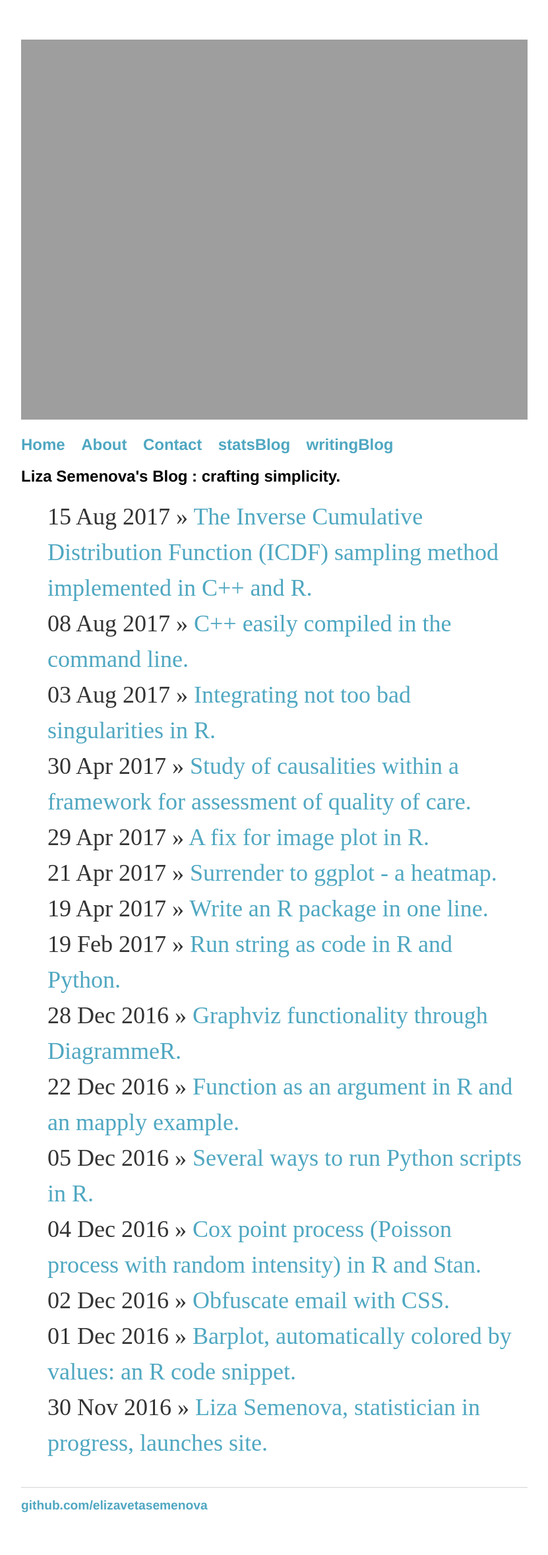
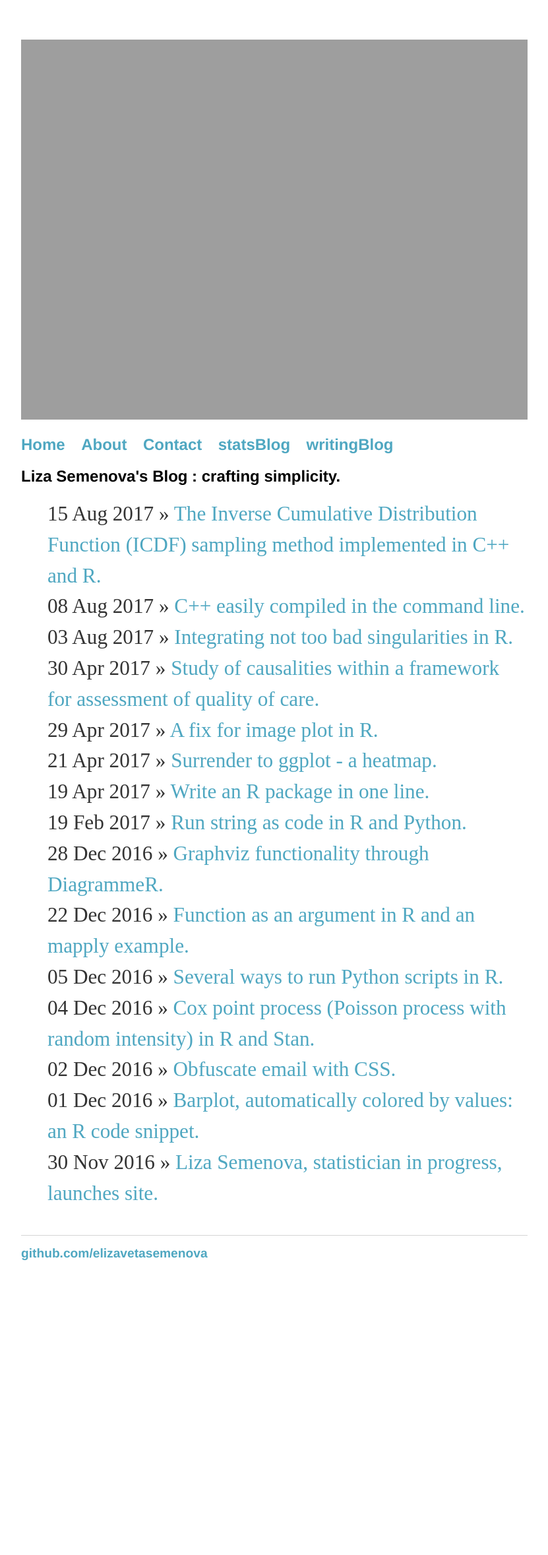
Before and after one commit to elizavetasemenova/elizavetasemenova.github.io, a Jekyll site: the page built from blog/index.html, in a window 1280 px wide. Shown: the whole page at 66% size, without its empty margins (224-1055 px from the left). Built offline with Jekyll 4.4.1, drawn with Linux system fonts in a browser that asks for light colours; after the commit the page ends 1975 px from its top, so only the background shows below that.

Commit message:
Update main.css

```diff
--- a/css/main.css
+++ b/css/main.css
@@ -42,7 +42,8 @@ footer {
 
 ul.posts {
     margin: 20px auto 40px;
-    font-size: 1.5em;
+   /* font-size: 1.5em; */
+   font-size: 1.3em;
 }
 
 ul.posts li {
```
